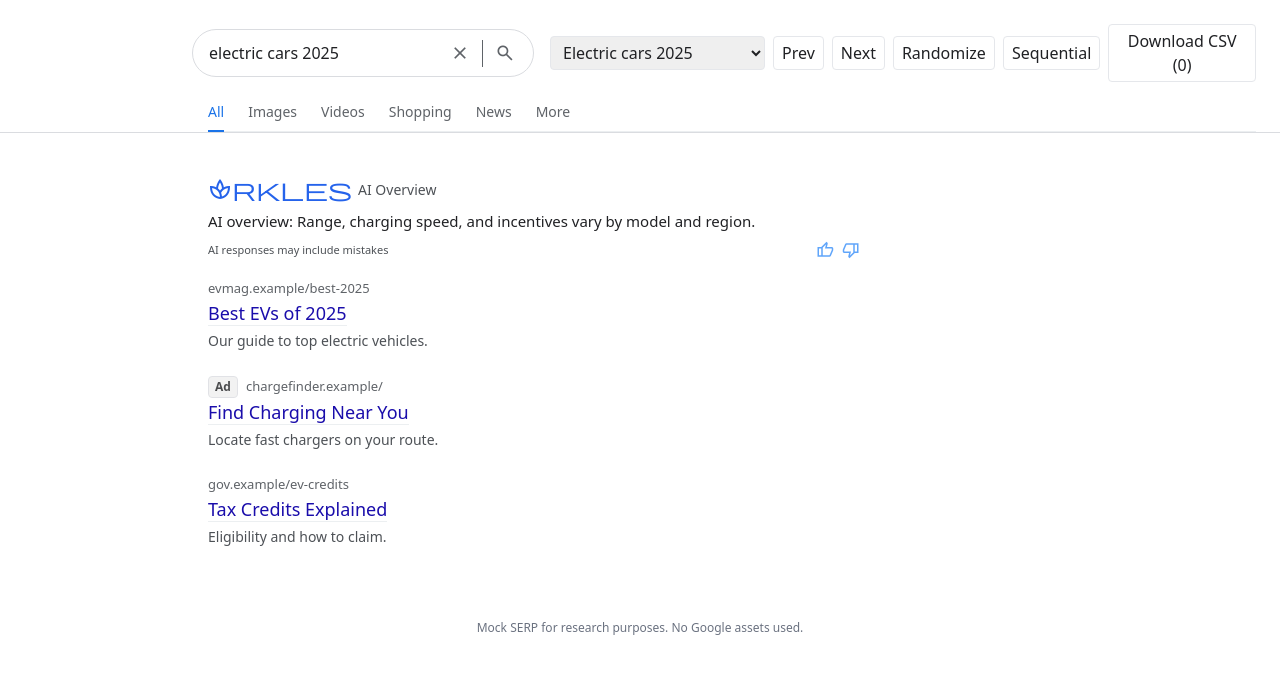
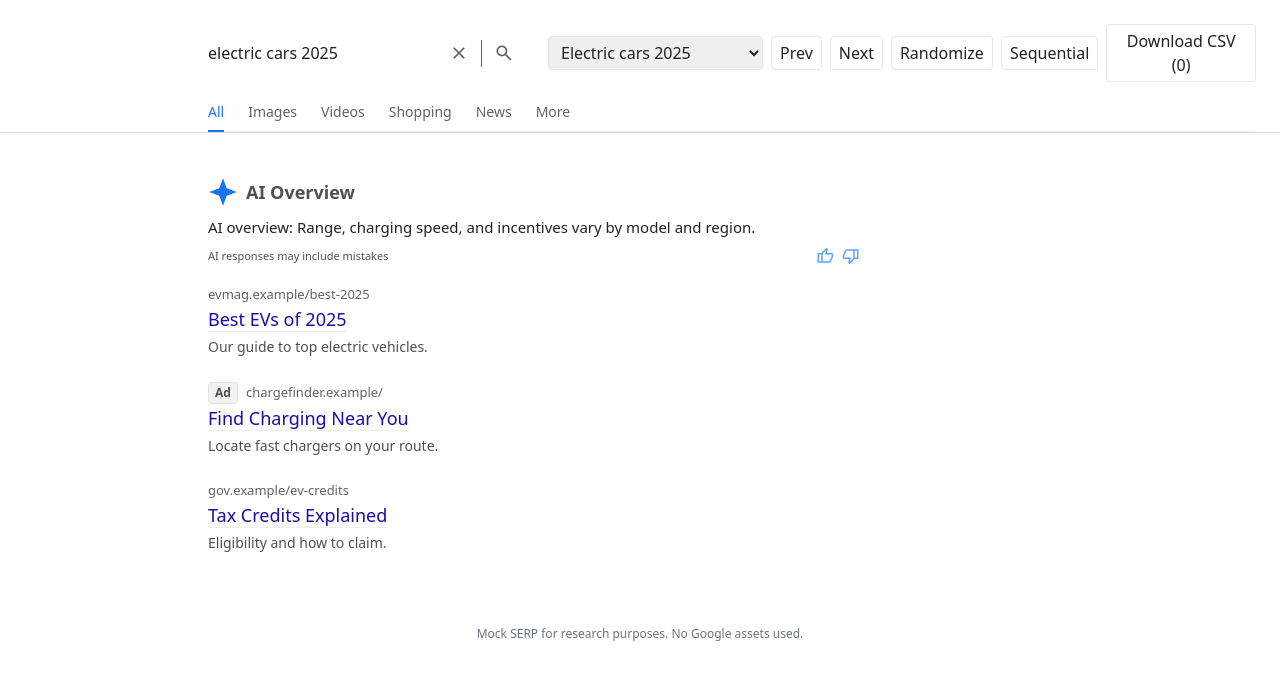
Before and after one commit to Eli-Roderick/Eli-Roderick.github.io, a React (Vite) app: page / in a window 1280 px wide. Shown: the top 680 px of the page. Built offline with nearby package versions, Linux system fonts and the light colour scheme.

Commit message:
new icon

```diff
--- a/src/components/AIOverview.jsx
+++ b/src/components/AIOverview.jsx
@@ -1,4 +1,6 @@
 import React, { useMemo, useState } from 'react'
+import Icon from '@mdi/react'
+import { mdiStarFourPoints } from '@mdi/js'
 
 export default function AIOverview({ text }) {
   if (!text) return null
@@ -12,8 +14,10 @@ export default function AIOverview({ text }) {
   return (
     <section className="ai-card">
       <div className="ai-header">
-        <span className="material-symbols-outlined text-blue-600" aria-hidden>sparkles</span>
-        <span>AI Overview</span>
+        <div className="flex items-center gap-2">
+          <Icon path={mdiStarFourPoints} size={1.25} color="#1a73e8" aria-label="AI Overview" />
+          <h2 className="text-lg font-semibold">AI Overview</h2>
+        </div>
       </div>
       <div className="ai-body whitespace-pre-wrap">{expanded ? text : display}</div>
 
--- a/src/index.css
+++ b/src/index.css
@@ -68,7 +68,7 @@
 
 /* Header */
 .search-header { width: 100%; border-bottom: 1px solid var(--border); background: var(--bg); }
-.search-bar { display: flex; align-items: center; width: 100%; max-width: 48rem; border-radius: 9999px; border: 1px solid var(--search-border); background: var(--search-bg); padding: 0.60rem 1.0rem; gap: 0.5rem; }
+.search-bar { display: flex; align-items: center; width: 100%; max-width: 48rem; border-radius: 9999px; border: none; background: var(--search-bg); padding: 0.60rem 1.0rem; gap: 0.5rem; }
 .search-bar input { background: transparent; color: var(--text); }
 .separator { width: 1px; height: 27px; background: var(--search-icon); opacity: 1; margin: 0 6px; }
 .search-icon { color: var(--search-icon); }
```
